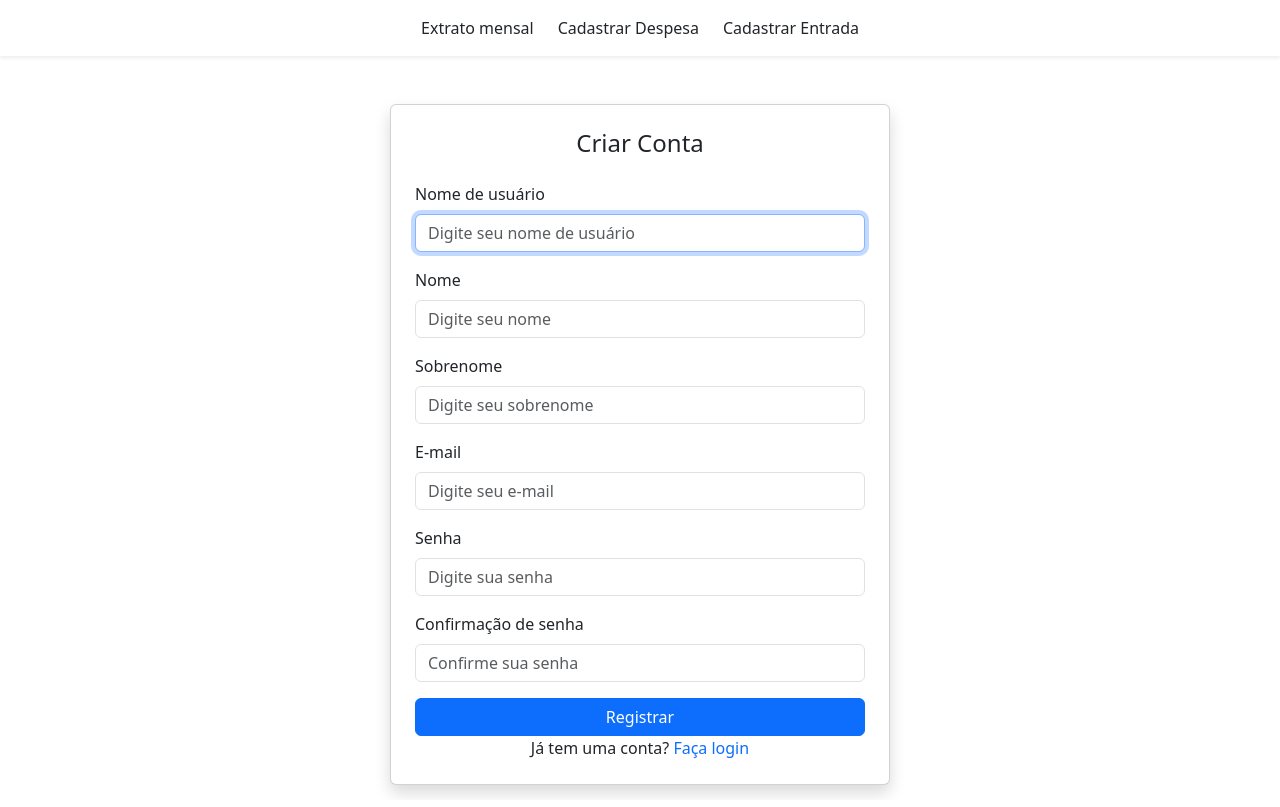
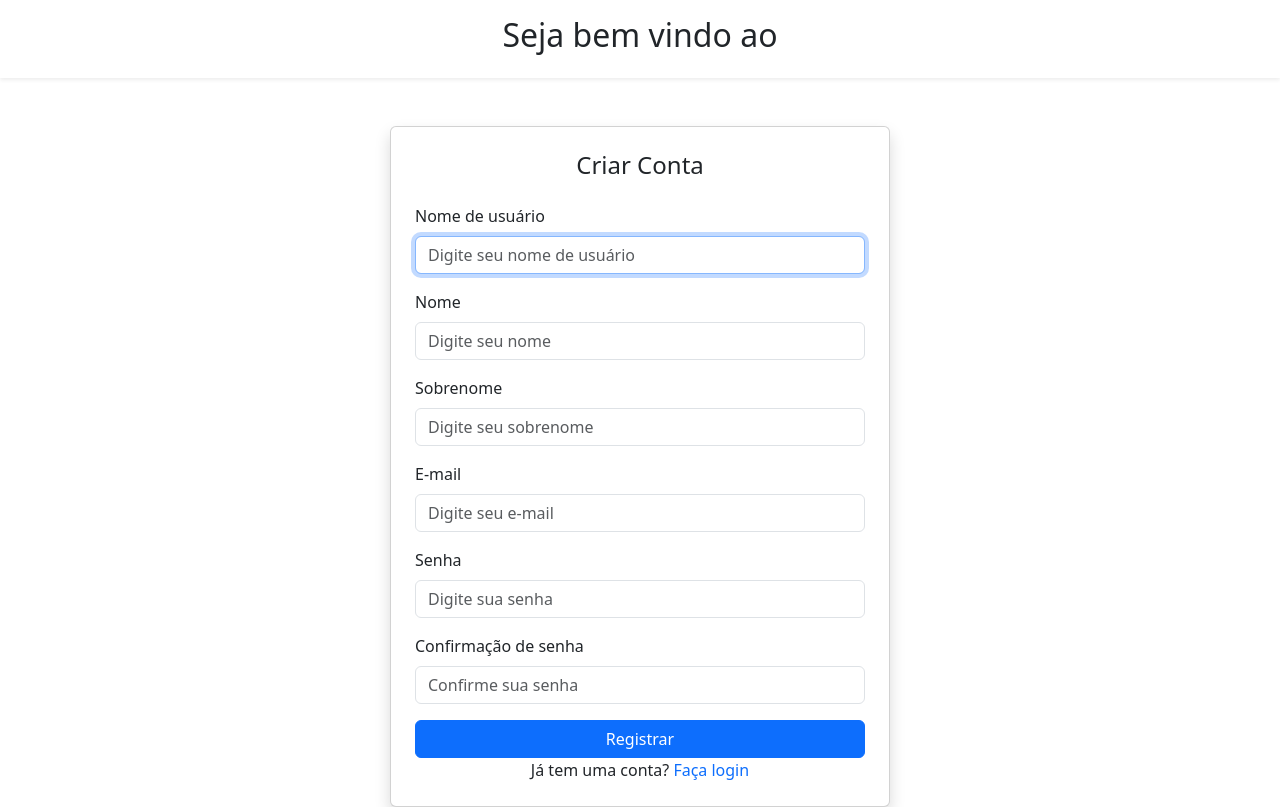
Before and after one commit to LVit0r/financial_management, a Django app: page /register/ in a window 1280 px wide. Run offline with Django 4.2, Linux system fonts and the light colour scheme.

Commit message:
alterações navbar

```diff
--- a/app/templates/base.html
+++ b/app/templates/base.html
@@ -7,16 +7,20 @@
     <link href="https://cdn.jsdelivr.net/npm/bootstrap@5.3.3/dist/css/bootstrap.min.css" rel="stylesheet" integrity="sha384-QWTKZyjpPEjISv5WaRU9OFeRpok6YctnYmDr5pNlyT2bRjXh0JMhjY6hW+ALEwIH" crossorigin="anonymous">
 </head>
 <body>
-  <nav class="navbar bg-white shadow-sm py-3">
-    <div class="container d-flex justify-content-center gap-4">
-      <a class="nav-link text-dark fw-medium" href="{% url 'expenses_overview' %}">Extrato mensal</a>
-      <a class="nav-link text-dark fw-medium" href="{% url 'new_exp' %}">Cadastrar Despesa</a>
-      <a class="nav-link text-dark fw-medium" href="{% url 'new_invest' %}">Cadastrar Entrada</a>
+
+    <nav class="navbar bg-white shadow-sm py-3">
+
       {% if user.is_authenticated %}
-      <a class="nav-link text-dark fw-medium" href="{% url 'logout' %}">Sair</a>
+        <div class="container d-flex "><p>Olá {{ user.first_name }}!</p></div>
+        <div class="container d-flex justify-content-center gap-4">
+          <a class="nav-link text-dark fw-medium" href="{% url 'expenses_overview' %}">Extrato mensal</a>
+          <a class="nav-link text-dark fw-medium" href="{% url 'new_exp' %}">Cadastrar Despesa</a>
+          <a class="nav-link text-dark fw-medium" href="{% url 'new_invest' %}">Cadastrar Entrada</a>
+          <a class="nav-link text-dark fw-medium" href="{% url 'logout' %}">Sair</a>
+        </div>
+      {% else %}
+        <div class="container d-flex justify-content-center gap-4"><h2>Seja bem vindo ao</h2></div>
       {% endif %}
-    </div>
-
   </nav>
 
 
```
